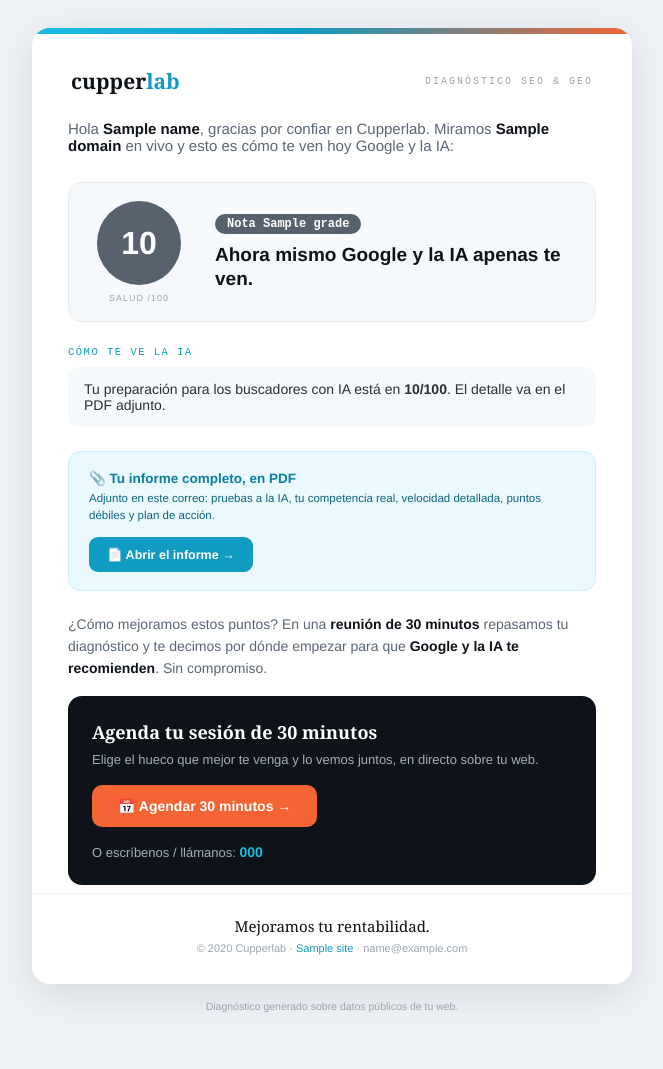
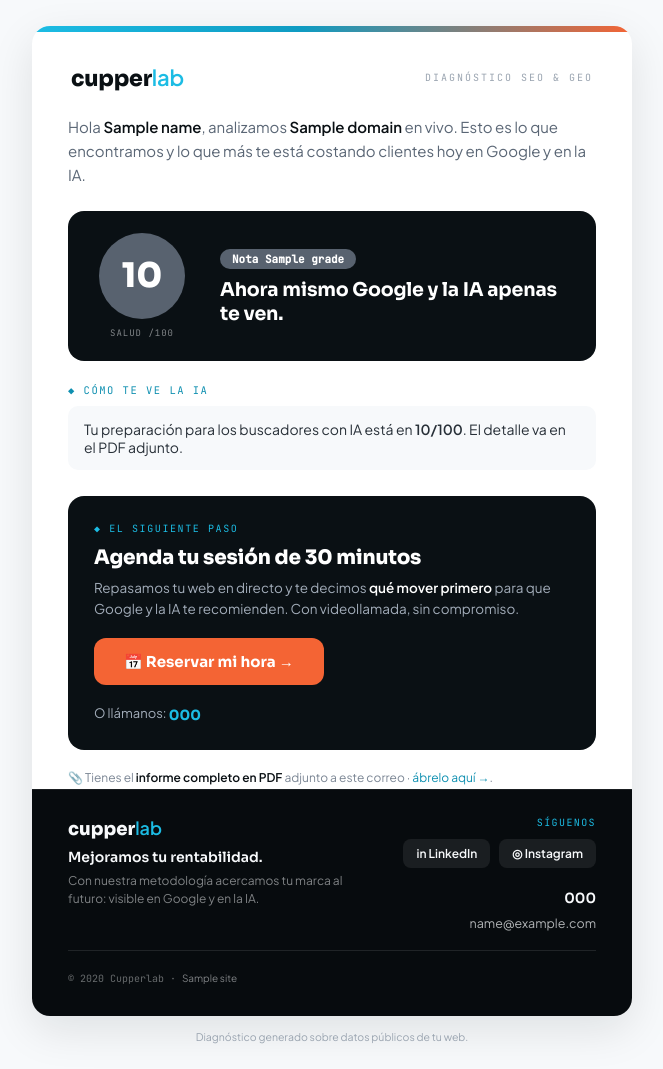
Before and after one commit to edilsonf15/cupperlab-diagnostico, a FastAPI app: template app/templates/email_report.html in a window 1280 px wide. Shown: the whole page, without its empty margins (308-971 px from the left). Before the commit the page ends 1013 px from the top, so only its background shows below. Run offline with FastAPI, Linux system fonts and the light colour scheme; the template is opened without the code that fills it: most values are stand-ins (such as "Sample title", 1, 10 or a date in 2020).

Commit message:
Correo rediseñado con la marca Cupperlab
- Colores de marca (cyan #1CBCE4, naranja #F46434, tinta #0A1014, papel #F7F9FB)
  y tipografia Sora/Jakarta/JetBrains Mono con fallbacks.
- Estructura premium: score en tarjeta oscura, 'Como te ve la IA', y foco en
  'LO QUE MAS TE ESTA COSTANDO' (los negativos, para ganar cliente).
- CTA de reunion de 30 min claro (tarjeta oscura + boton naranja 'Reservar mi hora').
- Footer como el de la landing: logo, tagline, metodo, redes (LinkedIn/Instagram),
  contacto y (c).
- PDF adjunto en linea discreta.

Co-Authored-By: Claude Opus 4.8 <noreply@anthropic.com>

```diff
--- a/app/templates/email_report.html
+++ b/app/templates/email_report.html
@@ -1,46 +1,50 @@
-{% set c = {'A':'#1f9d6b','B':'#1f9d6b','C':'#dfa019','D':'#f46434','E':'#d0402a'} %}
+{% set c = {'A':'#1f9d6b','B':'#1f9d6b','C':'#dfa019','D':'#F46434','E':'#d0402a'} %}
 {% set gc = c.get(r.grade, '#58626f') %}
-{% macro col(s) %}{% if s>=70 %}#1f9d6b{% elif s>=55 %}#dfa019{% elif s>=40 %}#f46434{% else %}#d0402a{% endif %}{% endmacro %}
+{% macro col(s) %}{% if s>=70 %}#1f9d6b{% elif s>=55 %}#dfa019{% elif s>=40 %}#F46434{% else %}#d0402a{% endif %}{% endmacro %}
 {% set ai = r.geo_ai %}
 {% set answered = (ai.answered_names if ai else []) %}
 {% set psi = r.psi_full %}
 <!doctype html>
 <html lang="es">
 <head><meta charset="utf-8"><meta name="viewport" content="width=device-width,initial-scale=1">
+<link href="https://fonts.googleapis.com/css2?family=Sora:wght@600;700;800&family=Plus+Jakarta+Sans:wght@400;500;600&family=JetBrains+Mono:wght@400;500&display=swap" rel="stylesheet">
 <style>
+  .sora{font-family:'Sora','Helvetica Neue',Arial,sans-serif}
+  .mono{font-family:'JetBrains Mono','Courier New',monospace}
+  body,td,p,div,span,a{font-family:'Plus Jakarta Sans','Helvetica Neue',Arial,sans-serif}
   @media only screen and (max-width:480px){
-    .pad-lr{padding-left:18px!important;padding-right:18px!important}
+    .pad{padding-left:20px!important;padding-right:20px!important}
     .score-ball{width:74px!important;height:74px!important;line-height:74px!important;font-size:28px!important}
     .score-cell{width:92px!important}
+    .stack{display:block!important;width:100%!important}
   }
 </style></head>
-<body style="margin:0;background:#eef2f6;font-family:'Helvetica Neue',Arial,sans-serif;color:#3d4855">
-<table role="presentation" width="100%" cellpadding="0" cellspacing="0" style="background:#eef2f6;padding:28px 12px"><tr><td align="center">
-<table role="presentation" width="600" cellpadding="0" cellspacing="0" style="width:600px;max-width:100%;background:#ffffff;border-radius:18px;overflow:hidden;box-shadow:0 10px 40px rgba(14,19,25,.10)">
+<body style="margin:0;background:#F7F9FB;color:#3d4855">
+<table role="presentation" width="100%" cellpadding="0" cellspacing="0" style="background:#F7F9FB;padding:26px 12px"><tr><td align="center">
+<table role="presentation" width="600" cellpadding="0" cellspacing="0" style="width:600px;max-width:100%;background:#ffffff;border-radius:18px;overflow:hidden;box-shadow:0 14px 44px rgba(10,16,20,.10)">
 
-  <!-- Acento superior -->
-  <tr><td style="height:6px;background:#1cbce4;background:linear-gradient(90deg,#1cbce4,#0f9bc2 45%,#f46434);font-size:1px;line-height:6px">&nbsp;</td></tr>
+  <!-- Acento superior de marca -->
+  <tr><td style="height:6px;background:#1CBCE4;background:linear-gradient(90deg,#1CBCE4,#0f9bc2 45%,#F46434);font-size:1px;line-height:6px">&nbsp;</td></tr>
 
-  <!-- Cabecera clara -->
-  <tr><td style="padding:30px 36px 8px">
+  <!-- Cabecera -->
+  <tr><td class="pad" style="padding:28px 36px 6px">
     <table width="100%"><tr>
-      <td style="font-family:Georgia,serif;font-size:21px;font-weight:bold;color:#0e1319">cupper<span style="color:#0f9bc2">lab</span></td>
-      <td align="right" style="font-family:'Courier New',monospace;color:#9aa4b0;font-size:10px;letter-spacing:2px">DIAGNÓSTICO SEO &amp; GEO</td>
+      <td class="sora" style="font-size:22px;font-weight:800;color:#0A1014;letter-spacing:-.01em">cupper<span style="color:#1CBCE4">lab</span></td>
+      <td align="right" class="mono" style="color:#9aa4b0;font-size:10px;letter-spacing:2px">DIAGNÓSTICO SEO &amp; GEO</td>
     </tr></table>
-    <p style="margin:22px 0 0;font-size:15px;color:#5a6675">Hola <b style="color:#0e1319">{{ name }}</b>, gracias por confiar en Cupperlab.
-      Miramos <b style="color:#0e1319">{{ r.domain }}</b> en vivo y esto es cómo te ven hoy Google y la IA:</p>
+    <p style="margin:20px 0 0;font-size:15px;line-height:1.6;color:#5a6675">Hola <b style="color:#0A1014">{{ name }}</b>, analizamos <b style="color:#0A1014">{{ r.domain }}</b> en vivo. Esto es lo que encontramos y lo que más te está costando clientes hoy en Google y en la IA.</p>
   </td></tr>
 
-  <!-- Score -->
-  <tr><td style="padding:20px 36px 6px">
-    <table width="100%" cellpadding="0" cellspacing="0" style="background:#f6f9fb;border:1px solid #e6ebf0;border-radius:14px"><tr>
-      <td class="score-cell" width="108" align="center" valign="middle" style="padding:18px 0 18px 16px">
-        <div class="score-ball" style="width:84px;height:84px;border-radius:50%;background:{{ gc }};color:#fff;text-align:center;line-height:84px;font-size:32px;font-weight:bold;mso-line-height-rule:exactly">{{ r.score }}</div>
-        <div style="color:#9aa4b0;font-size:9px;letter-spacing:1px;margin-top:8px">SALUD /100</div>
+  <!-- Score (tarjeta oscura de marca) -->
+  <tr><td class="pad" style="padding:18px 36px 6px">
+    <table width="100%" cellpadding="0" cellspacing="0" style="background:#0A1014;border-radius:16px"><tr>
+      <td class="score-cell" width="112" align="center" valign="middle" style="padding:22px 0 22px 18px">
+        <div class="score-ball sora" style="width:86px;height:86px;border-radius:50%;background:{{ gc }};color:#fff;text-align:center;line-height:86px;font-size:34px;font-weight:800;mso-line-height-rule:exactly">{{ r.score }}</div>
+        <div class="mono" style="color:rgba(247,249,251,.5);font-size:9px;letter-spacing:1px;margin-top:8px">SALUD /100</div>
       </td>
-      <td valign="middle" style="padding:20px 22px">
-        <span style="display:inline-block;background:{{ gc }};color:#fff;font-size:12px;font-weight:bold;padding:3px 12px;border-radius:20px;font-family:'Courier New',monospace">Nota {{ r.grade }}</span>
-        <div style="margin:9px 0 0;color:#0e1319;font-size:19px;font-weight:bold;line-height:1.25">
+      <td valign="middle" style="padding:22px 22px">
+        <span class="mono" style="display:inline-block;background:{{ gc }};color:#fff;font-size:11px;font-weight:bold;padding:3px 12px;border-radius:20px">Nota {{ r.grade }}</span>
+        <div class="sora" style="margin:10px 0 0;color:#ffffff;font-size:19px;font-weight:700;line-height:1.25;letter-spacing:-.01em">
           {% if r.score>=70 %}Buena base, con margen para ganar en Google y en la IA.
           {% elif r.score>=55 %}Vas por buen camino, pero la IA aún no te prioriza.
           {% elif r.score>=40 %}Tu web funciona, pero Google y la IA te dejan fuera.
@@ -50,94 +54,83 @@
   </td></tr>
 
   <!-- Cómo te ve la IA -->
-  <tr><td style="padding:18px 36px 4px">
-    <div style="font-family:'Courier New',monospace;color:#0f9bc2;font-size:10.5px;letter-spacing:1.5px;margin-bottom:9px">CÓMO TE VE LA IA</div>
+  <tr><td class="pad" style="padding:16px 36px 4px">
+    <div class="mono" style="color:#0E8FB0;font-size:10.5px;letter-spacing:1.5px;margin-bottom:9px">◆ CÓMO TE VE LA IA</div>
     {% if ai and answered %}
     {% set recg = ai.recognition or ('strong' if ai.knows_brand else ('weak' if ai.knows_with_web else 'none')) %}
-    <table width="100%" cellpadding="0" cellspacing="0" style="border-left:3px solid #1cbce4;background:#f6f9fb;border-radius:0 10px 10px 0"><tr><td style="padding:15px 18px">
-      <p style="margin:0 0 9px;font-size:14px;color:#283038"><b style="color:{{ '#1f9d6b' if recg=='strong' else '#dfa019' if recg=='weak' else '#d0402a' }}">{% if recg=='strong' %}✓ La IA te reconoce.{% elif recg=='weak' %}◐ La IA solo te reconoce si le das tu web.{% else %}✕ La IA no te reconoce.{% endif %}</b>{% if ai.mentions %} Esto es lo que sabe de ti: “{{ ai.mentions[:160] }}”.{% endif %}</p>
-      <p style="margin:0 0 9px;font-size:14px;color:#283038"><b style="color:{{ '#1f9d6b' if ai.recommended else '#d0402a' }}">{{ '✓' if ai.recommended else '✕' }} ¿Te recomienda al pedir tu servicio?</b>{% if ai.recommended %} Sí, te incluye.{% elif ai.recommended == false %} No: nombra a {{ ai.competitors[:3]|map(attribute='name')|join(', ') }}, no a ti.{% else %} A veces.{% endif %}</p>
-      {% if ai.gbp is not none %}{% set few = ai.gbp and (not ai.gbp_reviews_n or ai.gbp_reviews_n < 15) %}<p style="margin:0;font-size:14px;color:#283038"><b style="color:{{ '#1f9d6b' if (ai.gbp and not few) else '#dfa019' if few else '#d0402a' }}">{{ '✓' if (ai.gbp and not few) else '◐' if few else '✕' }} Ficha de Google Business:</b>{% if ai.gbp and not few %} la tienes{% if ai.gbp_reviews %} ({{ ai.gbp_reviews }}){% endif %} y con buenas reseñas.{% elif few %} la tienes, pero te faltan reseñas; las opiniones buenas son clave para que la IA te recomiende.{% else %} no la encontramos; es clave para el mapa y para que la IA te cite.{% endif %}</p>{% endif %}
+    <table width="100%" cellpadding="0" cellspacing="0" style="background:#F7F9FB;border:1px solid #e6ebf0;border-left:3px solid #1CBCE4;border-radius:0 12px 12px 0"><tr><td style="padding:15px 18px">
+      <p style="margin:0 0 9px;font-size:14px;color:#283038;line-height:1.5"><b style="color:{{ '#1f9d6b' if recg=='strong' else '#dfa019' if recg=='weak' else '#d0402a' }}">{% if recg=='strong' %}✓ La IA te reconoce.{% elif recg=='weak' %}◐ La IA solo te reconoce si le das tu web.{% else %}✕ La IA no te reconoce.{% endif %}</b>{% if ai.mentions %} <span style="color:#5a6675">“{{ ai.mentions[:150] }}”</span>{% endif %}</p>
+      <p style="margin:0 0 9px;font-size:14px;color:#283038;line-height:1.5"><b style="color:{{ '#1f9d6b' if ai.recommended else '#d0402a' }}">{{ '✓' if ai.recommended else '✕' }} ¿Te recomienda al pedir tu servicio?</b>{% if ai.recommended %} Sí, te incluye.{% elif ai.recommended == false %} No: nombra a <b style="color:#0A1014">{{ ai.competitors[:3]|map(attribute='name')|join(', ') }}</b>, no a ti.{% else %} Solo a veces.{% endif %}</p>
+      {% if ai.gbp is not none %}{% set few = ai.gbp and (not ai.gbp_reviews_n or ai.gbp_reviews_n < 15) %}<p style="margin:0;font-size:14px;color:#283038;line-height:1.5"><b style="color:{{ '#1f9d6b' if (ai.gbp and not few) else '#dfa019' if few else '#d0402a' }}">{{ '✓' if (ai.gbp and not few) else '◐' if few else '✕' }} Ficha de Google Business:</b>{% if ai.gbp and not few %} la tienes{% if ai.gbp_reviews %} ({{ ai.gbp_reviews }}){% endif %}.{% elif few %} la tienes, pero <b style="color:#0A1014">te faltan reseñas</b> (la IA recomienda a los mejor valorados).{% else %} no la encontramos; es clave para el mapa y para que la IA te cite.{% endif %}</p>{% endif %}
     </td></tr></table>
     {% else %}
-    <p style="margin:0;font-size:14px;color:#283038;background:#f6f9fb;border-radius:10px;padding:14px 16px">Tu preparación para los buscadores con IA está en <b>{{ r.categories.geo.score }}/100</b>. El detalle va en el PDF adjunto.</p>
+    <p style="margin:0;font-size:14px;color:#283038;background:#F7F9FB;border-radius:10px;padding:14px 16px">Tu preparación para los buscadores con IA está en <b>{{ r.categories.geo.score }}/100</b>. El detalle va en el PDF adjunto.</p>
     {% endif %}
   </td></tr>
 
-  <!-- Velocidad -->
-  {% if psi and (psi.mobile or psi.desktop) %}
-  <tr><td style="padding:16px 36px 0">
-    <div style="font-family:'Courier New',monospace;color:#0f9bc2;font-size:10.5px;letter-spacing:1.5px;margin-bottom:10px">VELOCIDAD REAL (MÓVIL Y ESCRITORIO)</div>
-    <table width="100%" cellpadding="0" cellspacing="0"><tr>
-      <td width="49%" style="background:#f6f9fb;border:1px solid #e6ebf0;border-radius:12px;padding:14px 16px">
-        <div style="font-size:12px;color:#5a6675">📱 Móvil</div>
-        <div style="font-size:27px;font-weight:bold;color:{% if psi.mobile %}{{ col(psi.mobile.performance) }}{% else %}#9aa4b0{% endif %}">{{ psi.mobile.performance if psi.mobile else '—' }}<span style="font-size:12px;color:#9aa4b0">/100</span></div>
+  <!-- Lo que hay que mejorar (lo peorsito) -->
+  {% set impv = r.findings_improve or [] %}
+  {% set ordered = (impv|selectattr('severity','equalto','alto')|list) + (impv|selectattr('severity','equalto','medio')|list) + (impv|rejectattr('severity','equalto','alto')|rejectattr('severity','equalto','medio')|list) %}
+  {% if ordered %}
+  <tr><td class="pad" style="padding:18px 36px 4px">
+    <div class="mono" style="color:#c4551f;font-size:10.5px;letter-spacing:1.5px;margin-bottom:12px">◆ LO QUE MÁS TE ESTÁ COSTANDO</div>
+    {% for f in ordered[:5] %}
+    {% set sc = '#d0402a' if f.severity=='alto' else '#dfa019' if f.severity=='medio' else '#9aa4b0' %}
+    <table role="presentation" width="100%" cellpadding="0" cellspacing="0" style="margin-bottom:9px;background:#F7F9FB;border:1px solid #eef1f4;border-radius:12px"><tr>
+      <td width="4" style="background:{{ sc }};border-radius:12px 0 0 12px;font-size:1px">&nbsp;</td>
+      <td style="padding:12px 15px">
+        <div class="sora" style="font-size:13.5px;font-weight:700;color:#12324a">{{ f.title }}</div>
+        {% if f.detail %}<div style="font-size:11.5px;color:#5a6675;margin-top:3px;line-height:1.5">{{ f.detail[:130] }}{% if f.detail|length > 130 %}…{% endif %}</div>{% endif %}
       </td>
-      <td width="2%"></td>
-      <td width="49%" style="background:#f6f9fb;border:1px solid #e6ebf0;border-radius:12px;padding:14px 16px">
-        <div style="font-size:12px;color:#5a6675">💻 Escritorio</div>
-        <div style="font-size:27px;font-weight:bold;color:{% if psi.desktop %}{{ col(psi.desktop.performance) }}{% else %}#9aa4b0{% endif %}">{{ psi.desktop.performance if psi.desktop else '—' }}<span style="font-size:12px;color:#9aa4b0">/100</span></div>
-      </td>
+      <td align="right" width="58" style="padding:0 12px"><span class="mono" style="font-size:8.5px;font-weight:bold;color:{{ sc }};text-transform:uppercase">{{ f.severity }}</span></td>
     </tr></table>
+    {% endfor %}
+    <div style="font-size:11px;color:#9aa4b0;margin-top:4px">↳ La lista completa y el plan para corregirlo, en el <b style="color:#0E8FB0">PDF adjunto</b>.</div>
   </td></tr>
   {% endif %}
 
-  <!-- Lo que hay que mejorar (enfoque en lo debil) -->
-  {% set impv = r.findings_improve or [] %}
-  {% set ordered = (impv|selectattr('severity','equalto','alto')|list) + (impv|selectattr('severity','equalto','medio')|list) + (impv|rejectattr('severity','equalto','alto')|rejectattr('severity','equalto','medio')|list) %}
-  {% if ordered %}
-  <tr><td style="padding:18px 36px 4px">
-    <div style="font-family:'Courier New',monospace;color:#d0402a;font-size:10.5px;letter-spacing:1.5px;margin-bottom:12px">LO QUE HAY QUE MEJORAR</div>
-    {% for f in ordered[:5] %}
-    {% set sc = '#d0402a' if f.severity=='alto' else '#dfa019' if f.severity=='medio' else '#9aa4b0' %}
-    <table role="presentation" width="100%" cellpadding="0" cellspacing="0" style="margin-bottom:9px;background:#f6f9fb;border-radius:10px"><tr>
-      <td width="4" style="background:{{ sc }};border-radius:10px 0 0 10px;font-size:1px">&nbsp;</td>
-      <td style="padding:11px 14px">
-        <div style="font-size:13px;font-weight:bold;color:#0e1319">{{ f.title }}</div>
-        {% if f.detail %}<div style="font-size:11.5px;color:#5a6675;margin-top:3px;line-height:1.5">{{ f.detail[:120] }}{% if f.detail|length > 120 %}…{% endif %}</div>{% endif %}
-      </td>
-      <td align="right" width="60" style="padding:0 12px"><span style="font-family:'Courier New',monospace;font-size:9px;font-weight:bold;color:{{ sc }};text-transform:uppercase">{{ f.severity }}</span></td>
-    </tr></table>
-    {% endfor %}
-    <div style="font-size:11px;color:#9aa4b0;margin-top:4px">La lista completa y el plan, en el PDF adjunto.</div>
-  </td></tr>
-  {% endif %}
-
-  <!-- PDF adjunto + enlace -->
-  <tr><td style="padding:20px 36px 0">
-    <table width="100%" cellpadding="0" cellspacing="0" style="background:#e9f9fe;border:1px solid #c8f0fb;border-radius:12px"><tr>
-      <td style="padding:18px 20px">
-        <div style="color:#0b7ea0;font-size:13.5px;font-weight:bold">📎 Tu informe completo, en PDF</div>
-        <div style="color:#11647d;font-size:11.5px;margin:4px 0 12px;line-height:1.5">Adjunto en este correo: pruebas a la IA, tu competencia real, velocidad detallada, puntos débiles y plan de acción.</div>
-        {% if report_url %}
-        <a href="{{ report_url }}" style="display:inline-block;background:#0f9bc2;color:#ffffff;text-decoration:none;font-weight:bold;padding:10px 18px;border-radius:9px;font-size:12.5px">📄 Abrir el informe →</a>
-        {% endif %}
-      </td>
-    </tr></table>
-  </td></tr>
-
-  <!-- Mensaje + CTA -->
-  <tr><td style="padding:22px 36px 8px">
-    <p style="margin:0 0 16px;font-size:14px;color:#5a6675;line-height:1.6">¿Cómo mejoramos estos puntos? En una <b style="color:#0e1319">reunión de 30 minutos</b> repasamos tu diagnóstico y te decimos por dónde empezar para que <b style="color:#0e1319">Google y la IA te recomienden</b>. Sin compromiso.</p>
-    <table width="100%" cellpadding="0" cellspacing="0" style="background:#0e1319;border-radius:14px"><tr><td style="padding:24px">
-      <div style="color:#ffffff;font-size:18px;font-weight:bold;font-family:Georgia,serif">Agenda tu sesión de 30 minutos</div>
-      <div style="margin:6px 0 16px;color:#a3adba;font-size:13px;line-height:1.5">Elige el hueco que mejor te venga y lo vemos juntos, en directo sobre tu web.</div>
-      <a href="{{ book_url or calendly or agenda_url }}" style="display:inline-block;background:#f46434;color:#fff;text-decoration:none;font-weight:bold;padding:13px 26px;border-radius:10px;font-size:14px">📅 Agendar 30 minutos →</a>
-      <table role="presentation" cellpadding="0" cellspacing="0" style="margin-top:16px"><tr>
-        <td style="color:#a3adba;font-size:13px">O escríbenos / llámanos:&nbsp;</td>
-        <td><a href="tel:{{ phone|replace(' ','') }}" style="color:#1cbce4;text-decoration:none;font-weight:bold;font-size:14px">{{ phone }}</a></td>
+  <!-- CTA: agendar 30 min -->
+  <tr><td class="pad" style="padding:22px 36px 6px">
+    <table width="100%" cellpadding="0" cellspacing="0" style="background:#0A1014;border-radius:16px"><tr><td style="padding:26px 26px">
+      <div class="mono" style="color:#1CBCE4;font-size:10px;letter-spacing:1.6px;margin-bottom:10px">◆ EL SIGUIENTE PASO</div>
+      <div class="sora" style="color:#ffffff;font-size:20px;font-weight:800;letter-spacing:-.01em">Agenda tu sesión de 30 minutos</div>
+      <div style="margin:8px 0 18px;color:#a3adba;font-size:13.5px;line-height:1.55">Repasamos tu web en directo y te decimos <b style="color:#fff">qué mover primero</b> para que Google y la IA te recomienden. Con videollamada, sin compromiso.</div>
+      <a href="{{ book_url or calendly or agenda_url }}" class="sora" style="display:inline-block;background:#F46434;color:#ffffff;text-decoration:none;font-weight:700;padding:14px 30px;border-radius:12px;font-size:15px">📅 Reservar mi hora →</a>
+      <table role="presentation" cellpadding="0" cellspacing="0" style="margin-top:18px"><tr>
+        <td style="color:#a3adba;font-size:13px">O llámanos:&nbsp;</td>
+        <td><a href="tel:{{ phone|replace(' ','') }}" class="sora" style="color:#1CBCE4;text-decoration:none;font-weight:700;font-size:14px">{{ phone }}</a></td>
       </tr></table>
     </td></tr></table>
   </td></tr>
 
-  <!-- Footer -->
-  <tr><td style="padding:22px 36px 30px;text-align:center;border-top:1px solid #eef1f4">
-    <div style="color:#0e1319;font-family:Georgia,serif;font-size:15px">Mejoramos tu rentabilidad.</div>
-    <div style="margin:6px 0 0;color:#9aa4b0;font-size:11px">© {{ year }} Cupperlab · <a href="{{ site }}" style="color:#0f9bc2;text-decoration:none">{{ site|replace('https://','') }}</a> · {{ email }}</div>
+  <!-- PDF adjunto (discreto) -->
+  <tr><td class="pad" style="padding:14px 36px 4px">
+    <div style="font-size:12px;color:#7b8694">📎 Tienes el <b style="color:#0A1014">informe completo en PDF</b> adjunto a este correo{% if report_url %} · <a href="{{ report_url }}" style="color:#0E8FB0;text-decoration:none">ábrelo aquí →</a>{% endif %}.</div>
+  </td></tr>
+
+  <!-- Footer estilo landing -->
+  <tr><td style="padding:26px 36px 30px;background:#070B0E;border-top:1px solid rgba(247,249,251,.08);margin-top:14px">
+    <table width="100%" cellpadding="0" cellspacing="0"><tr>
+      <td class="stack" valign="top" style="padding-bottom:14px">
+        <div class="sora" style="font-size:18px;font-weight:800;color:#F7F9FB">cupper<span style="color:#1CBCE4">lab</span></div>
+        <div class="sora" style="font-size:14px;color:#F7F9FB;margin-top:8px">Mejoramos tu rentabilidad.</div>
+        <div style="font-size:12px;color:rgba(247,249,251,.5);margin-top:6px;line-height:1.5;max-width:34ch">Con nuestra metodología acercamos tu marca al futuro: visible en Google y en la IA.</div>
+      </td>
+      <td class="stack" valign="top" align="right">
+        <div class="mono" style="font-size:10px;letter-spacing:1.4px;color:#1CBCE4;margin-bottom:10px">SÍGUENOS</div>
+        <a href="https://www.linkedin.com/company/cupperlab/" style="display:inline-block;background:rgba(247,249,251,.08);color:#F7F9FB;text-decoration:none;font-size:12px;font-weight:600;padding:7px 13px;border-radius:8px;margin:0 0 6px 6px">in&nbsp;LinkedIn</a>
+        <a href="https://www.instagram.com/cupperlab.es/" style="display:inline-block;background:rgba(247,249,251,.08);color:#F7F9FB;text-decoration:none;font-size:12px;font-weight:600;padding:7px 13px;border-radius:8px;margin:0 0 6px 6px">◎&nbsp;Instagram</a>
+        <div style="margin-top:12px"><a href="tel:{{ phone|replace(' ','') }}" class="sora" style="color:#F7F9FB;text-decoration:none;font-size:14px;font-weight:600">{{ phone }}</a></div>
+        <div style="margin-top:4px"><a href="mailto:{{ email }}" style="color:rgba(247,249,251,.7);text-decoration:none;font-size:12.5px">{{ email }}</a></div>
+      </td>
+    </tr></table>
+    <div style="border-top:1px solid rgba(247,249,251,.1);margin-top:18px;padding-top:14px">
+      <span class="mono" style="font-size:10px;color:rgba(247,249,251,.4)">© {{ year }} Cupperlab · <a href="{{ site }}" style="color:rgba(247,249,251,.5);text-decoration:none">{{ site|replace('https://','')|replace('http://','') }}</a></span>
+    </div>
   </td></tr>
 
 </table>
-<div style="color:#9aa4b0;font-size:10.5px;margin-top:16px">Diagnóstico generado sobre datos públicos de tu web.</div>
+<div style="color:#9aa4b0;font-size:10.5px;margin-top:14px">Diagnóstico generado sobre datos públicos de tu web.</div>
 </td></tr></table>
 </body>
 </html>
```
